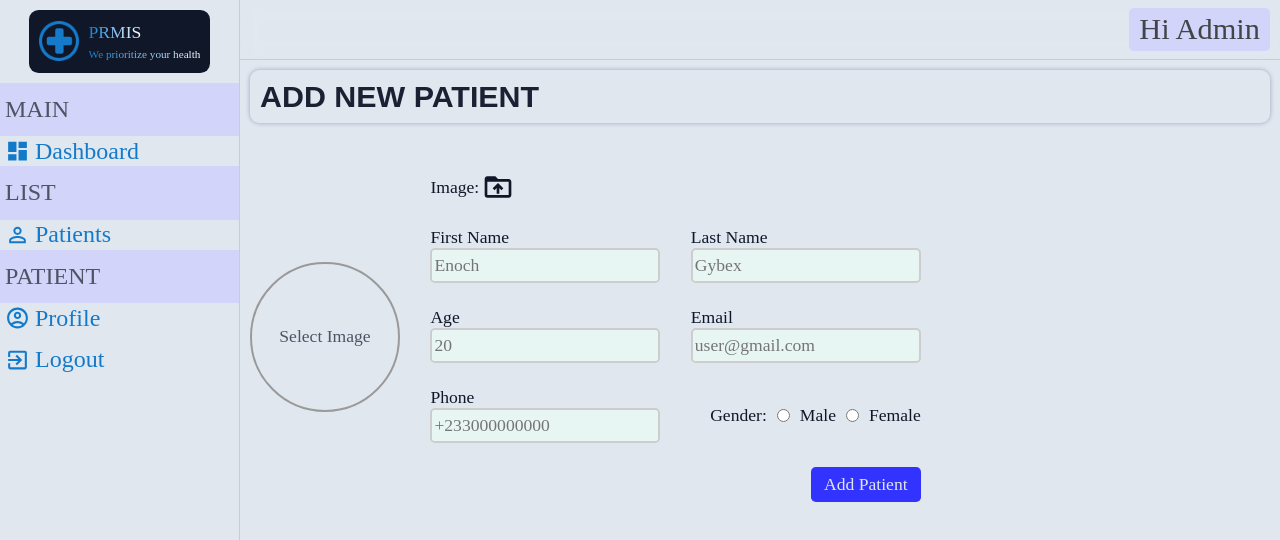
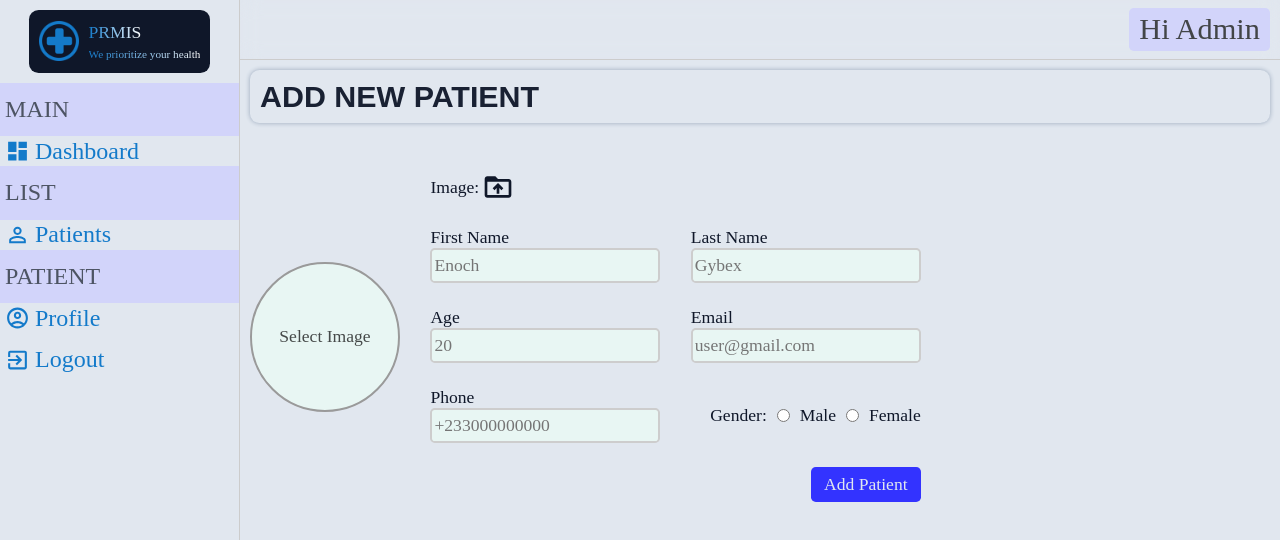
Before and after one commit to Yawson-Enoch/prmis, a Next.js app: page /dashboard/add-new-patient in a window 1280 px wide. Shown: the top 540 px of the page. Built offline with nearby package versions, Linux system fonts and the light colour scheme; no server answers; a web font is replaced by a local one.

Commit message:
bind image placeholder to file upload input

```diff
--- a/components/dashboard/add-new-patient/AddNewPatientPage.module.scss
+++ b/components/dashboard/add-new-patient/AddNewPatientPage.module.scss
@@ -7,9 +7,10 @@
 
 .imgContainer {
   border: 2px solid lighten(gray, 10%);
+  background-color: #e8f6f3;
   border-radius: var(--radius-round);
   width: 150px;
-  aspect-ratio: 1;
+  aspect-ratio: 1 / 1;
   display: flex;
   justify-content: center;
   align-items: center;
--- a/components/dashboard/add-new-patient/AddNewPatientPage.tsx
+++ b/components/dashboard/add-new-patient/AddNewPatientPage.tsx
@@ -2,7 +2,7 @@ import styles from './AddNewPatientPage.module.scss';
 import { IMessageFromResData } from '@/lib/types';
 import { useAppContext } from '@/store/appContext';
 import Image from 'next/image';
-import { ChangeEvent, FormEvent, useState } from 'react';
+import { ChangeEvent, FormEvent, useRef, useState } from 'react';
 import { MdDriveFolderUpload } from 'react-icons/md';
 
 interface IFormData {
@@ -29,6 +29,12 @@ const AddNewPatientPage = () => {
   const [uploading, setUploading] = useState(false);
   const [selectedImage, setSelectedImage] = useState('');
   const [selectedFile, setSelectedFile] = useState<File | null>(null);
+
+  const filePickerRef = useRef<HTMLInputElement>(null);
+
+  const handleFilePicker = () => {
+    filePickerRef.current?.click();
+  };
 
   const changeHandler = (e: ChangeEvent<HTMLInputElement>) => {
     const type = e.target.type;
@@ -117,7 +123,7 @@ const AddNewPatientPage = () => {
       <h1 className='styledbox'>Add New Patient</h1>
 
       <div className={styles.formContainer}>
-        <div className={styles.imgContainer}>
+        <button className={styles.imgContainer} onClick={handleFilePicker}>
           {selectedImage ? (
             <Image
               src={selectedImage}
@@ -129,7 +135,7 @@ const AddNewPatientPage = () => {
           ) : (
             <p style={{ padding: '0.5rem' }}>Select Image</p>
           )}
-        </div>
+        </button>
         <form className={`flow ${styles.form}`} onSubmit={submitHandler}>
           <div className={styles.formInput}>
             <label
@@ -151,6 +157,7 @@ const AddNewPatientPage = () => {
               id='image'
               accept='.jpg,.jpeg,.png'
               style={{ display: 'none' }}
+              ref={filePickerRef}
               onChange={(e) => {
                 if (e.target.files) {
                   const file = e.target.files[0];
```
